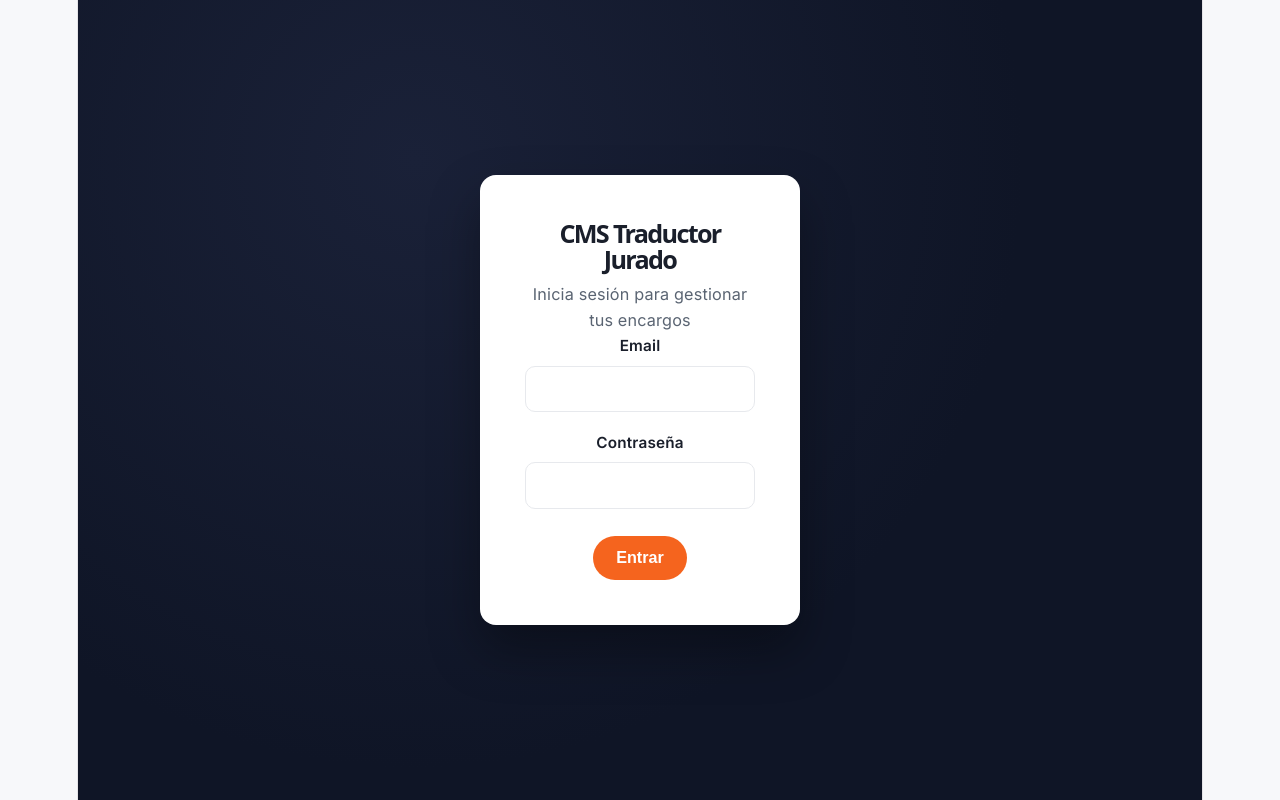
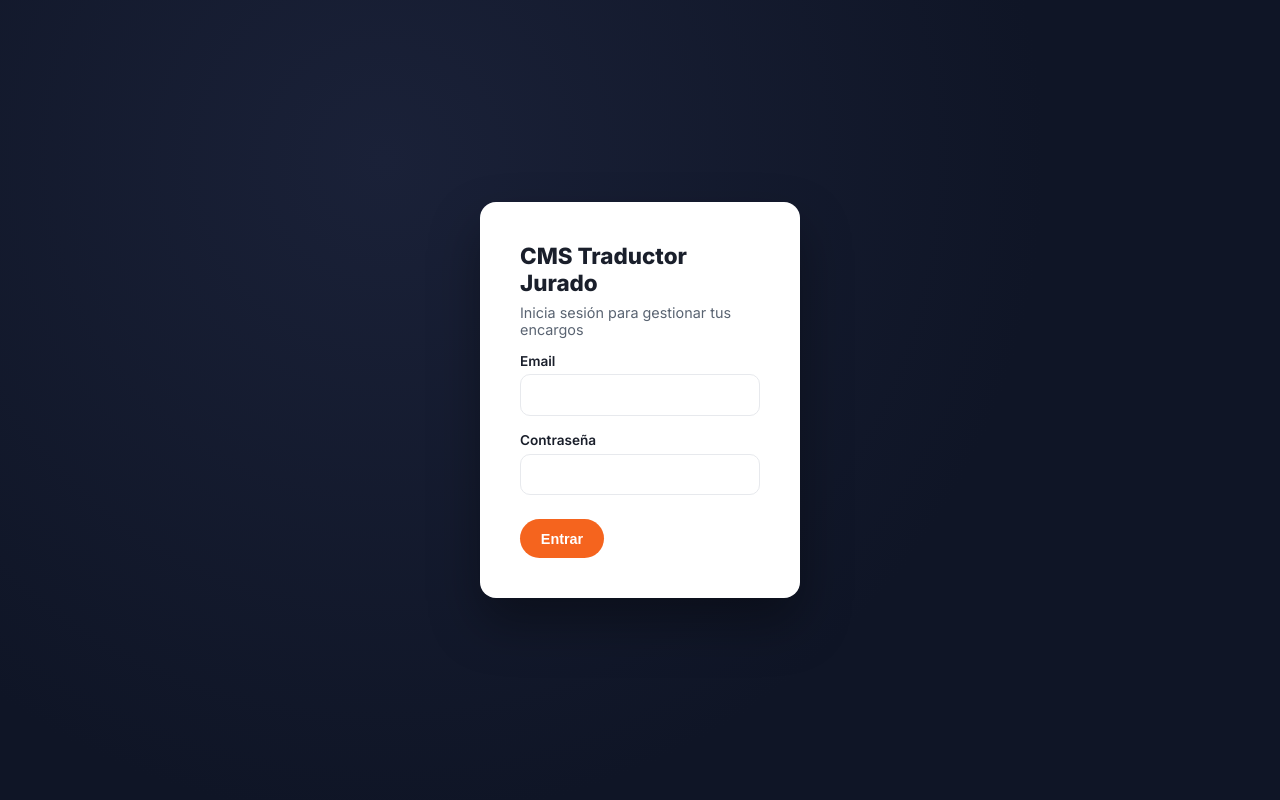
Before and after one commit to dsmarrero/Trad-CRM, a React (Vite) app in the folder client/: page /login in a window 1280 px wide. Built offline with nearby package versions, Linux system fonts and the light colour scheme; no server answers.

Commit message:
style: paleta grafito neutro en lugar de azul-marino

```diff
--- a/client/src/index.css
+++ b/client/src/index.css
@@ -1,111 +1,46 @@
+@import url('https://fonts.googleapis.com/css2?family=Inter:wght@400;500;600;700;800&display=swap');
+
 :root {
-  --text: #6b6375;
-  --text-h: #08060d;
-  --bg: #fff;
-  --border: #e5e4e7;
-  --code-bg: #f4f3ec;
-  --accent: #aa3bff;
-  --accent-bg: rgba(170, 59, 255, 0.1);
-  --accent-border: rgba(170, 59, 255, 0.5);
-  --social-bg: rgba(244, 243, 236, 0.5);
-  --shadow:
-    rgba(0, 0, 0, 0.1) 0 10px 15px -3px, rgba(0, 0, 0, 0.05) 0 4px 6px -2px;
-
-  --sans: system-ui, 'Segoe UI', Roboto, sans-serif;
-  --heading: system-ui, 'Segoe UI', Roboto, sans-serif;
-  --mono: ui-monospace, Consolas, monospace;
-
-  font: 18px/145% var(--sans);
-  letter-spacing: 0.18px;
-  color-scheme: light dark;
-  color: var(--text);
-  background: var(--bg);
-  font-synthesis: none;
-  text-rendering: optimizeLegibility;
-  -webkit-font-smoothing: antialiased;
-  -moz-osx-font-smoothing: grayscale;
-
-  @media (max-width: 1024px) {
-    font-size: 16px;
-  }
+  --naranja: #F5641E;
+  --naranja-suave: #FCE9DE;
+  --oscuro: #1C1E22;
+  --oscuro-2: #2A2D33;
+  --texto: #1A1F2B;
+  --gris: #5A6472;
+  --borde: #E9EAEC;
+  --ok: #2F8F5B;
+  --ok-suave: #E7F6EE;
+  --fondo: #F6F7F8;
+  --superficie: #FFFFFF;
+  --sombra-tarjeta: 0 4px 14px rgba(15,21,38,0.04);
+  --z-sticky: 10;
+  --z-sidebar: 20;
+  --z-overlay: 30;
+  --z-drawer: 40;
+  color-scheme: light;
 }
 
-@media (prefers-color-scheme: dark) {
-  :root {
-    --text: #9ca3af;
-    --text-h: #f3f4f6;
-    --bg: #16171d;
-    --border: #2e303a;
-    --code-bg: #1f2028;
-    --accent: #c084fc;
-    --accent-bg: rgba(192, 132, 252, 0.15);
-    --accent-border: rgba(192, 132, 252, 0.5);
-    --social-bg: rgba(47, 48, 58, 0.5);
-    --shadow:
-      rgba(0, 0, 0, 0.4) 0 10px 15px -3px, rgba(0, 0, 0, 0.25) 0 4px 6px -2px;
-  }
+:root[data-tema="dark"] {
+  --naranja-suave: rgba(245, 100, 30, 0.16);
+  --oscuro-2: #26292F;
+  --texto: #E7E9ED;
+  --gris: #9AA3B5;
+  --borde: #2C2F35;
+  --ok-suave: rgba(47, 143, 91, 0.18);
+  --fondo: #0E0F12;
+  --superficie: #161B26;
+  --sombra-tarjeta: 0 4px 14px rgba(0,0,0,0.25);
+  color-scheme: dark;
+}
 
-  #social .button-icon {
-    filter: invert(1) brightness(2);
-  }
+* {
+  box-sizing: border-box;
+}
+
+html, body, #root {
+  height: 100%;
 }
 
 body {
   margin: 0;
 }
-
-#root {
-  width: 1126px;
-  max-width: 100%;
-  margin: 0 auto;
-  text-align: center;
-  border-inline: 1px solid var(--border);
-  min-height: 100svh;
-  display: flex;
-  flex-direction: column;
-  box-sizing: border-box;
-}
-
-h1,
-h2 {
-  font-family: var(--heading);
-  font-weight: 500;
-  color: var(--text-h);
-}
-
-h1 {
-  font-size: 56px;
-  letter-spacing: -1.68px;
-  margin: 32px 0;
-  @media (max-width: 1024px) {
-    font-size: 36px;
-    margin: 20px 0;
-  }
-}
-h2 {
-  font-size: 24px;
-  line-height: 118%;
-  letter-spacing: -0.24px;
-  margin: 0 0 8px;
-  @media (max-width: 1024px) {
-    font-size: 20px;
-  }
-}
-p {
-  margin: 0;
-}
-
-code,
-.counter {
-  font-family: var(--mono);
-  display: inline-flex;
-  border-radius: 4px;
-  color: var(--text-h);
-}
-
-code {
-  font-size: 15px;
-  line-height: 135%;
-  padding: 4px 8px;
-  background: var(--code-bg);
-}
```
